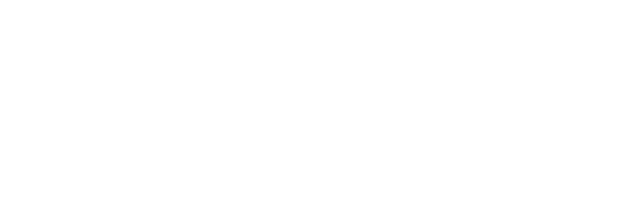
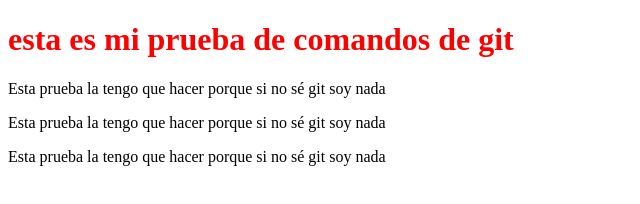
Before and after one commit to F-C-U/franciscoCastillo_unidad1, a plain HTML site: page index.html in a window 1280 px wide. Shown: the whole page, without its empty margins (0-640 px from the left). Drawn offline with Linux system fonts and the light colour scheme.

Commit message:
index.html editado

```diff
--- a/index.html
+++ b/index.html
@@ -1,12 +1,21 @@
 <!DOCTYPE html>
 <html lang="en">
+
 <head>
     <meta charset="UTF-8">
     <meta name="viewport" content="width=device-width, initial-scale=1.0">
     <title>Document</title>
     <link rel="stylesheet" href="css/estilo.css">
 </head>
+
 <body>
+    <h1>esta es mi prueba de comandos de git</h1>
+    <p>Esta prueba la tengo que hacer porque
+        si no sé git soy nada</p>
+    <p>Esta prueba la tengo que hacer porque
+        si no sé git soy nada</p>
+    <p>Esta prueba la tengo que hacer porque
+        si no sé git soy nada</p>
+</body>
 
-</body>
 </html>
```
